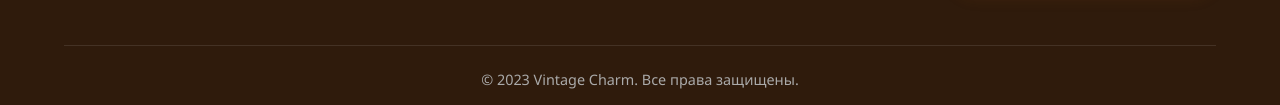
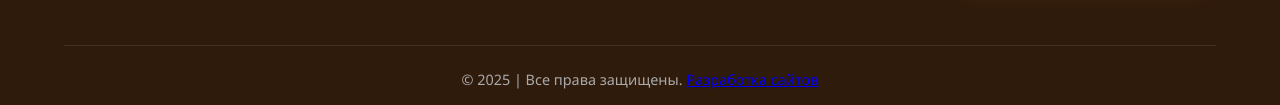
Before and after one commit to Dmitry-Klyuev/decond, a plain HTML site: page index.html in a window 1280 px wide. Shown: the part 3841-3946 px from the top of the page. Drawn offline with Linux system fonts and the light colour scheme.

Commit message:
deploыусщтв

```diff
--- a/index.html
+++ b/index.html
@@ -208,7 +208,7 @@
     </div>
   </div>
   <div class="copyright">
-    <p>&copy; 2023 Vintage Charm. Все права защищены.</p>
+    <p>&copy; 2025 | Все права защищены. <a href="https://dmitry-dev.vercel.app/">Разработка сайтов</a> </p>
   </div>
 </footer>
 
```
